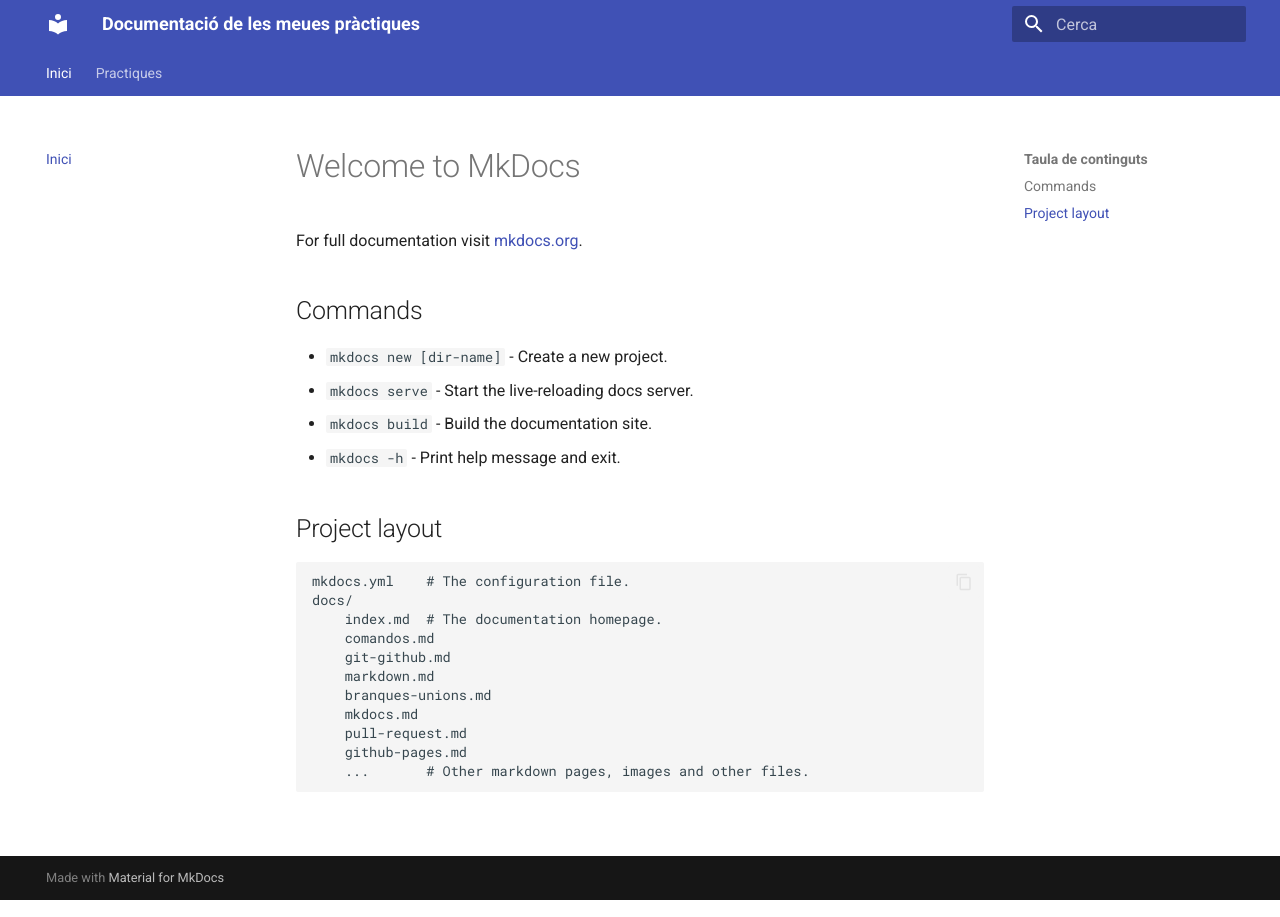
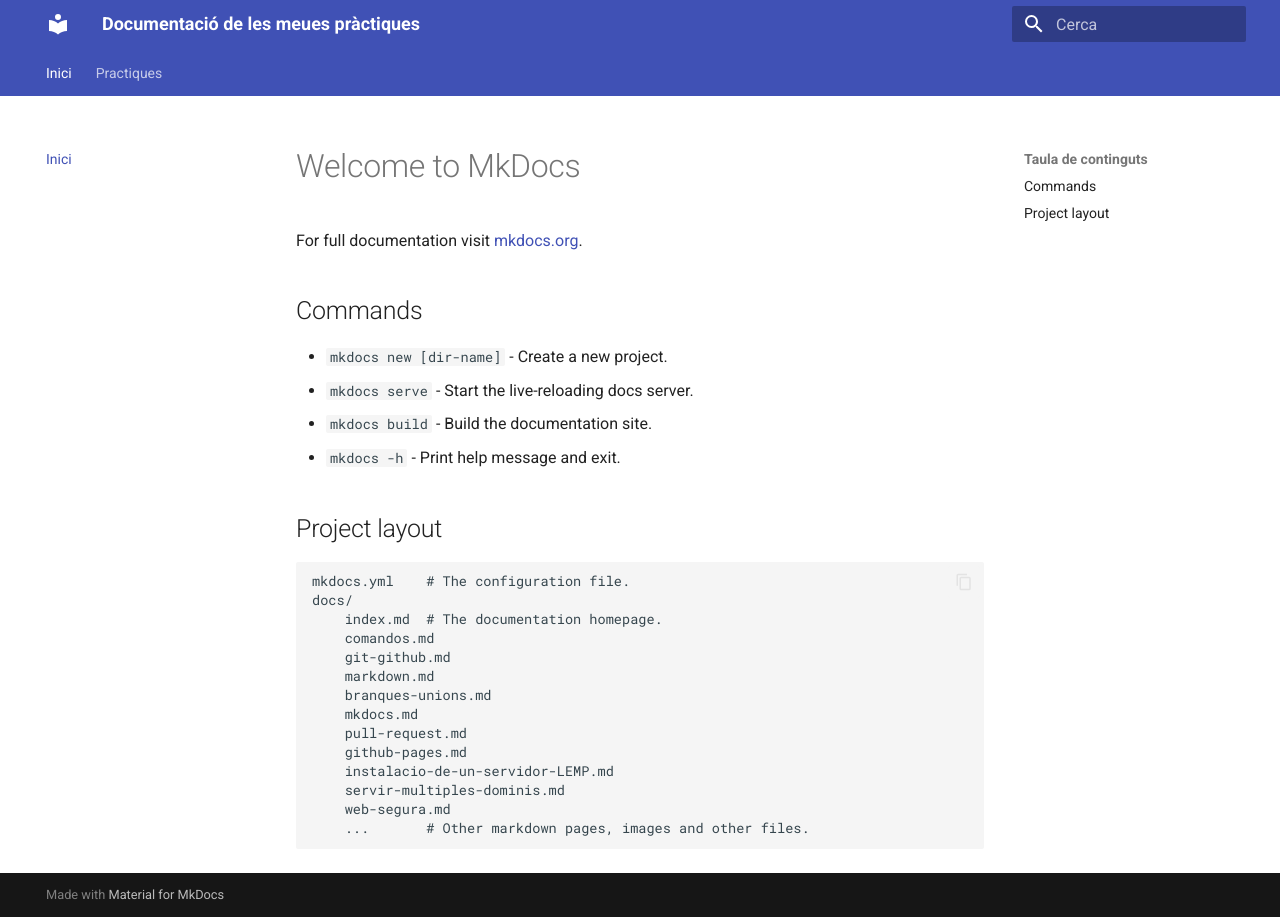
Before and after one commit to Josep2100/Despliegue-de-github-pages, an MkDocs documentation site: the page built from docs/index.md, in a window 1280 px wide. Built offline with MkDocs 1.6.1 and Material for MkDocs 9.7.7, drawn with Linux system fonts in a browser that asks for light colours.

Commit message:
Modificando el fichero index.md

```diff
--- a/docs/index.md
+++ b/docs/index.md
@@ -21,4 +21,7 @@
         mkdocs.md
         pull-request.md
         github-pages.md
+        instalacio-de-un-servidor-LEMP.md
+        servir-multiples-dominis.md
+        web-segura.md
         ...       # Other markdown pages, images and other files.
```
